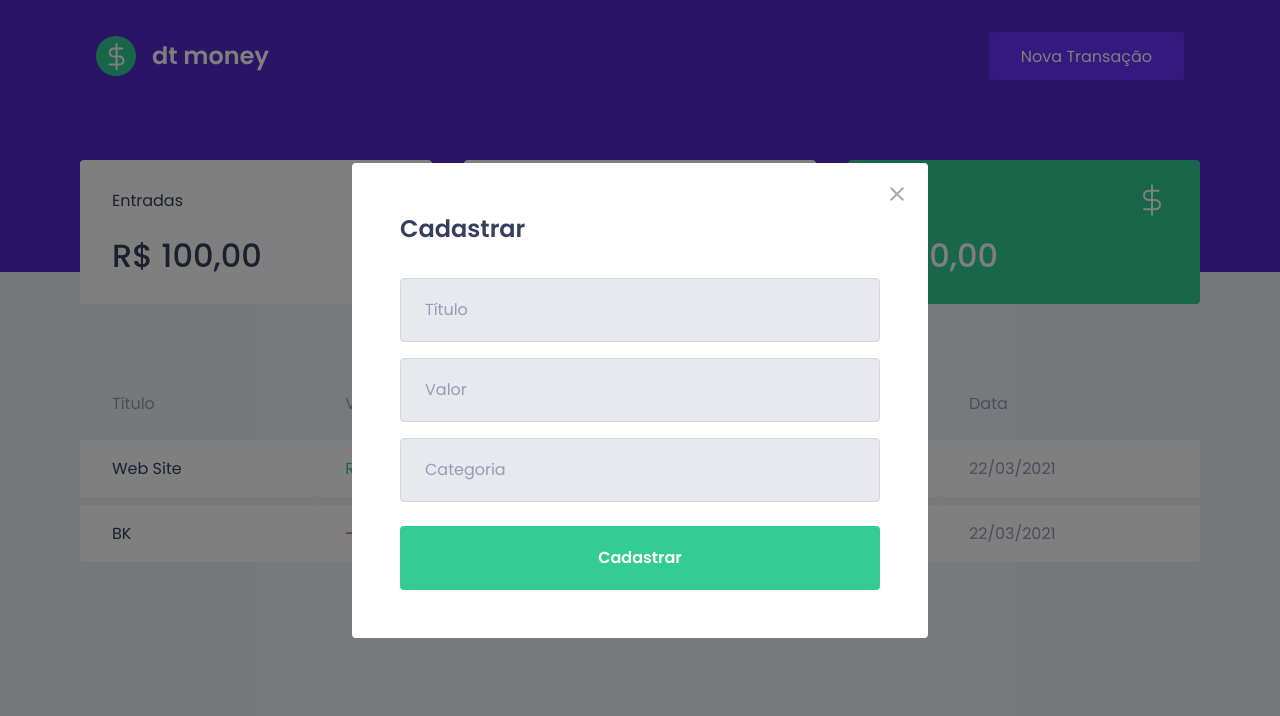
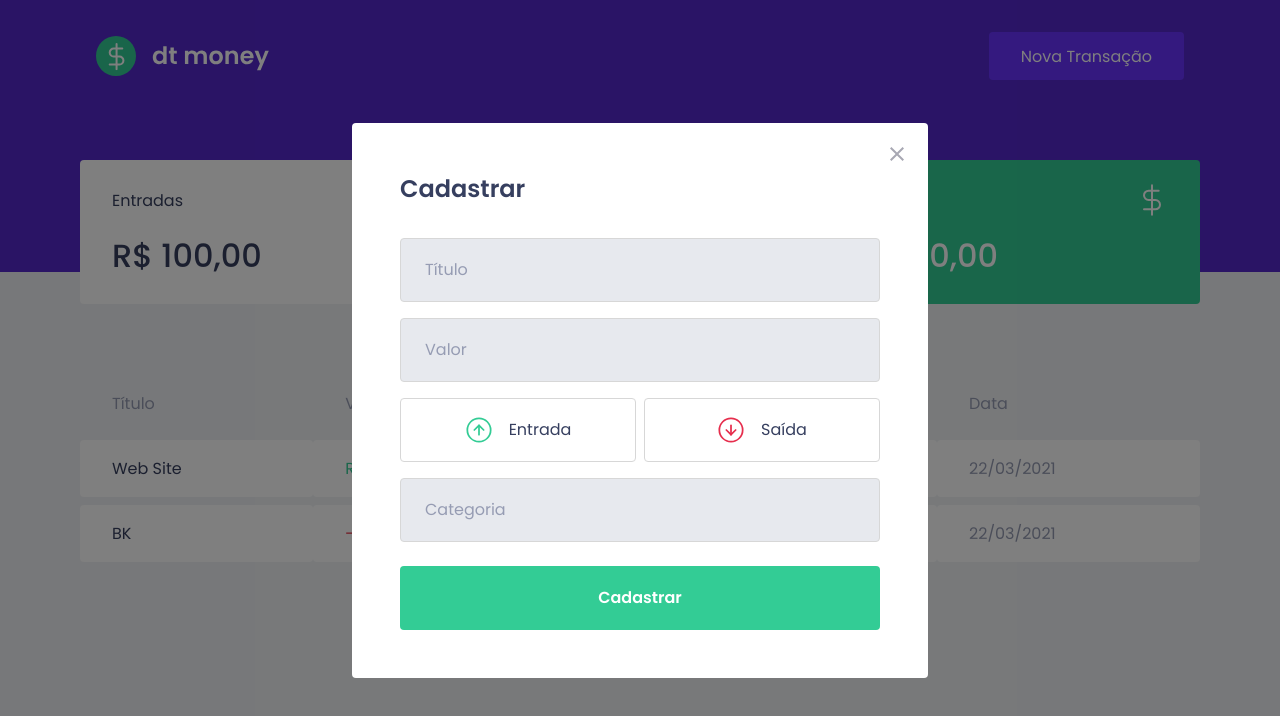
Before and after one commit to samuelvicentini/dtmoney, a React (Create React App) app: page / in a window 1280 px wide. Both pictures are taken after a click on the button "Nova Transação". Shown: the top 716 px of the page. Built offline with nearby package versions, Linux system fonts and the light colour scheme; no server answers; what miragejs would draw is missing.

Commit message:
criando os botoes de entrada e saida

```diff
--- a/package.json
+++ b/package.json
@@ -5,6 +5,7 @@
   "dependencies": {
     "axios": "^0.21.1",
     "miragejs": "^0.1.41",
+    "polished": "^4.1.1",
     "react": "^17.0.1",
     "react-dom": "^17.0.1",
     "react-modal": "^3.12.1",
--- a/src/components/NewTransactionModal/index.tsx
+++ b/src/components/NewTransactionModal/index.tsx
@@ -1,6 +1,8 @@
 import Modal from 'react-modal';
 
 import closeImg from '../../assets/close.svg';
+import incomeIng from '../../assets/income.svg';
+import outcomeImg from '../../assets/outcome.svg';
 import * as S from './styles';
 
 interface NewTransactionModalProps {
@@ -34,6 +36,18 @@
 
         <input type="number" placeholder="Valor" />
 
+        <S.TransactionTypeContainer>
+          <button type="button">
+            <img src={incomeIng} alt="Entrada" />
+            <span>Entrada</span>
+          </button>
+
+          <button type="button">
+            <img src={outcomeImg} alt="Saída" />
+            <span>Saída</span>
+          </button>
+        </S.TransactionTypeContainer>
+
         <input placeholder="Categoria" />
 
         <button type="submit">Cadastrar</button>
--- a/src/components/NewTransactionModal/styles.ts
+++ b/src/components/NewTransactionModal/styles.ts
@@ -1,4 +1,5 @@
 import styled from 'styled-components';
+import { darken } from 'polished'
 
 export const Container = styled.form`
   h2 {
@@ -47,3 +48,40 @@
     }
   }
 `;
+
+export const TransactionTypeContainer = styled.div `
+  margin: 1rem 0;
+  display: grid;
+  grid-template-columns: 1fr 1fr;
+  gap: 0.5rem;
+
+  button {
+    height: 4rem;
+    border: 1px solid #d7d7d7;
+    border-radius: 0.25rem;
+
+    background: transparent;
+
+    display: flex;
+    align-items: center;
+    justify-content: center;
+
+    transition: border-color 0.2s;
+
+    &:hover {
+      border-color: ${darken(0.1, '#d7d7d7')};
+    }
+
+    img {
+      width: 28px;
+      height: 28px;
+    }
+
+    span {
+      display: inline-block;
+      margin-left: 1rem;
+      font-size: 1rem;
+      color: var(--text-title);
+    }
+  }
+`;
```
Also changed, not shown: 1 other file (tests, documents, lock files or other folders).
